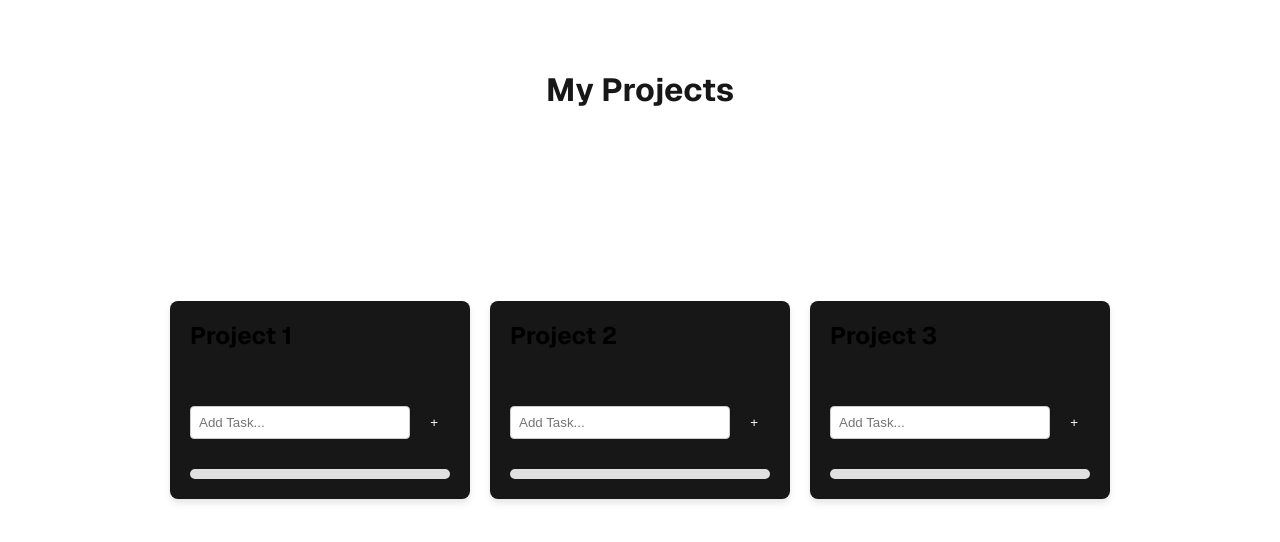
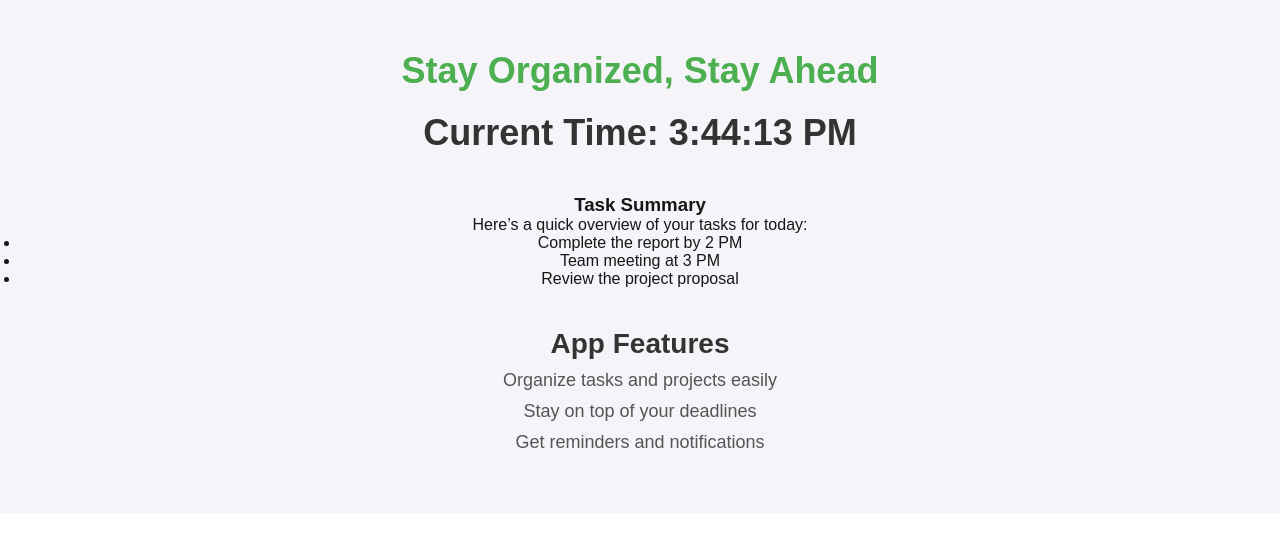
Before and after one commit to Sammany1/Traskio, a Next.js app in the folder frontend/my-app/: page / in a window 1280 px wide. Shown: the top 542 px of the page. Built offline with nearby package versions, Linux system fonts and the light colour scheme.

Commit message:
created Home Page for website it has slogan and current time updating every second and app's Features

```diff
--- a/frontend/my-app/src/app/page.tsx
+++ b/frontend/my-app/src/app/page.tsx
@@ -1,21 +1,8 @@
-import Image from "next/image";
-import ProjectCard from '../pages/Project';
-import styles from "./page.module.css";
-import React from 'react';
-import LoginForm from '../pages/Login/LoginForm';
+import React from "react";
+import HomePage from "../pages/Home/HomePage";
 
+  function Page  () {
+  return <HomePage />
+};
 
-
-export default function Home() {
-  return (
-    <div className={styles.page}>
-      <h1>My Projects</h1>
-      <div className={styles.projectsContainer}>
-        <ProjectCard projectId={1} />
-        <ProjectCard projectId={2} />
-        <ProjectCard projectId={3} />
-      </div>
-    </div>
-  );
-  return <LoginForm />;
-}
+export default Page;
--- /dev/null
+++ b/frontend/my-app/src/pages/Home/HomePage.jsx
@@ -0,0 +1,38 @@
+import React, { useState, useEffect } from 'react';
+import './homepage.css';
+import TaskSummary from './TaskSummary';
+
+
+const HomePage = () => {
+  const [time, setTime] = useState(new Date());
+
+  useEffect(() => {
+    const timer = setInterval(() => {
+      setTime(new Date());
+    }, 1000);
+
+    return () => clearInterval(timer);
+  }, []);
+
+  const currentTime = time.toLocaleTimeString();
+
+  return (
+    <div className="homepage-container">
+      <h1 className="slogan">Stay Organized, Stay Ahead</h1>
+      <div className="time">
+        <h2>Current Time: {currentTime}</h2>
+      </div>
+      <TaskSummary />
+      <div className="features">
+        <h3>App Features</h3>
+        <ul>
+          <li>Organize tasks and projects easily</li>
+          <li>Stay on top of your deadlines</li>
+          <li>Get reminders and notifications</li>
+        </ul>
+      </div>
+    </div>
+  );
+};
+
+export default HomePage;
--- a/frontend/my-app/src/pages/Home/TaskSummary.jsx
+++ b/frontend/my-app/src/pages/Home/TaskSummary.jsx
@@ -0,0 +1,17 @@
+import React from 'react';
+
+const TaskSummary = () => {
+  return (
+    <div className="task-summary">
+      <h3>Task Summary</h3>
+      <p>Here’s a quick overview of your tasks for today:</p>
+      <ul>
+        <li>Complete the report by 2 PM</li>
+        <li>Team meeting at 3 PM</li>
+        <li>Review the project proposal</li>
+      </ul>
+    </div>
+  );
+};
+
+export default TaskSummary;
--- /dev/null
+++ b/frontend/my-app/src/pages/Home/homepage.css
@@ -0,0 +1,39 @@
+
+.homepage-container {
+    text-align: center;
+    font-family: Arial, sans-serif;
+    background-color: #f4f4f9;
+    padding: 50px 20px;
+  }
+
+  .slogan {
+    font-size: 36px;
+    color: #4CAF50;
+    margin-bottom: 20px;
+  }
+
+  .time {
+    font-size: 24px;
+    color: #333;
+    margin-bottom: 40px;
+  }
+
+  .features {
+    margin-top: 40px;
+  }
+
+  .features h3 {
+    font-size: 28px;
+    color: #333;
+  }
+
+  .features ul {
+    list-style-type: none;
+    padding: 0;
+  }
+
+  .features li {
+    font-size: 18px;
+    color: #555;
+    margin: 10px 0;
+  }
```
Also changed, not shown: frontend/my-app/src/pages/Home/Home.module.css (deleted), frontend/my-app/src/pages/Home/index.jsx (deleted).
